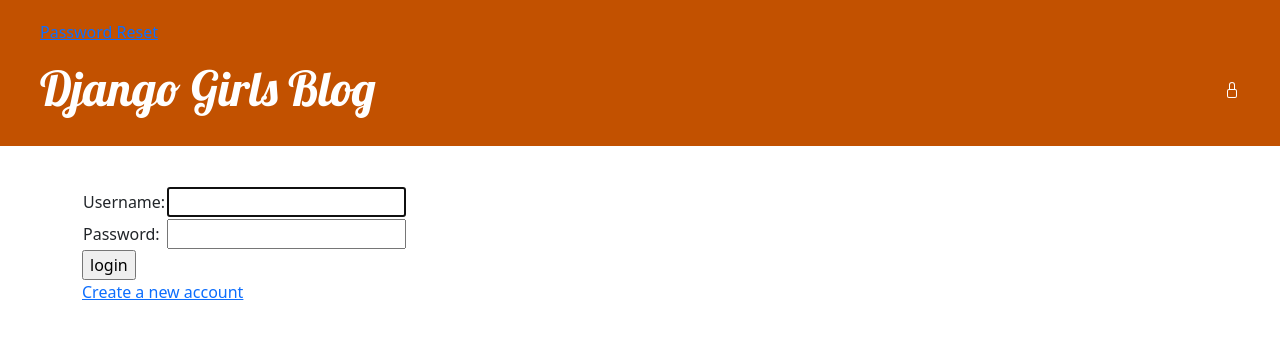
After one commit to POdwald/isi-laboratorium, a Django app: page /accounts/login/ in a window 1280 px wide. The commit adds this page. Shown: the top 339 px of the page. Run offline with Django 3.2, Linux system fonts and the light colour scheme.

Commit message:
Added login, logout, password reset/change functionalities

```diff
--- a/lab5/blog/templates/blog/base.html
+++ b/lab5/blog/templates/blog/base.html
@@ -8,23 +8,27 @@
         <link rel="stylesheet" href="{% static 'css/style.css' %}">
     </head>
     <body>
-        <header class="page-header">
-            <div class="container">
+    <div class="page-header">
         {% if user.is_authenticated %}
-                    <a href="{% url 'post_new' %}" class="top-menu">
-                        {% include './icons/file-earmark-plus.svg' %}
-                    </a>
+            <a href="{% url 'post_new' %}" class="top-menu">{% include './icons/file-earmark-plus.svg' %}</a>
+            <p><a href="{% url 'password_change' %}">Password Change</a></p>
+            <form action="{% url 'logout' %}" method="post">
+                {% csrf_token %}
+                <button type="submit">Log Out</button>
+            </form>
+        {% else %}
+            <p><a href="{% url 'password_reset' %}">Password Reset</a></p>
+            <a href="{% url 'login' %}" class="top-menu">{% include './icons/lock.svg' %}</a>
         {% endif %}
         <h1><a href="/">Django Girls Blog</a></h1>
     </div>
-        </header>
-        <main class="content container">
+    <div class="content container">
         <div class="row">
-                <div class="col">
+            <div class="col-md-8">
             {% block content %}
             {% endblock %}
             </div>
         </div>
-        </main>
+    </div>
 </body>
 </html>
--- /dev/null
+++ b/lab5/blog/templates/registration/login.html
@@ -0,0 +1,25 @@
+{% extends "blog/base.html" %}
+
+{% block content %}
+    {% if form.errors %}
+        <p>Your username and password didn't match. Please try again.</p>
+    {% endif %}
+
+    <form method="post" action="{% url 'login' %}">
+    {% csrf_token %}
+        <table>
+        <tr>
+            <td>{{ form.username.label_tag }}</td>
+            <td>{{ form.username }}</td>
+        </tr>
+        <tr>
+            <td>{{ form.password.label_tag }}</td>
+            <td>{{ form.password }}</td>
+        </tr>
+        </table>
+
+        <input type="submit" value="login" />
+        <input type="hidden" name="next" value="{{ next }}" />
+    </form>
+    <p><a href="{% url 'signup' %}">Create a new account</a></p>
+{% endblock %}
--- a/lab5/mysite/settings.py
+++ b/lab5/mysite/settings.py
@@ -134,3 +134,7 @@
 # https://docs.djangoproject.com/en/3.2/ref/settings/#default-auto-field
 
 DEFAULT_AUTO_FIELD = 'django.db.models.BigAutoField'
+
+LOGIN_REDIRECT_URL = '/'
+
+EMAIL_BACKEND = "django.core.mail.backends.console.EmailBackend"
--- a/lab5/mysite/urls.py
+++ b/lab5/mysite/urls.py
@@ -1,7 +1,17 @@
+from django.urls import path, include
 from django.contrib import admin
-from django.urls import path, include
+
+from django.contrib.auth import views
+from blog.views import SignUpView
 
 urlpatterns = [
     path('admin/', admin.site.urls),
+    path('accounts/login/', views.LoginView.as_view(), name='login'),
+    path('accounts/logout/', views.LogoutView.as_view(next_page='/'), name='logout'),
+    path('accounts/signup/', SignUpView.as_view(), name='signup'),
+    path('accounts/password_change/', views.PasswordChangeView.as_view(), name='password_change'),
+    path('accounts/password_reset/', views.PasswordResetView.as_view(), name='password_reset'),
+    path('accounts/password_reset/done', views.PasswordResetDoneView.as_view(), name='password_reset_done'),
+    path('accounts/password_change/done/', views.PasswordChangeDoneView.as_view(), name='password_change_done'),
     path('', include('blog.urls')),
 ]
```
Also changed, not shown: lab5/blog/forms.py (+10 -0 lines), lab5/blog/templates/registration/signup.html (added, +12 -0 lines), lab5/blog/views.py (+28 -3 lines), lab5/blog/templates/blog/icons/lock.svg (added), lab5/blog/templates/blog/icons/plus-circle.svg (added). Lines whose indentation alone changed are shown as unchanged.
